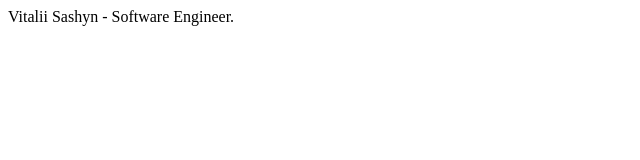
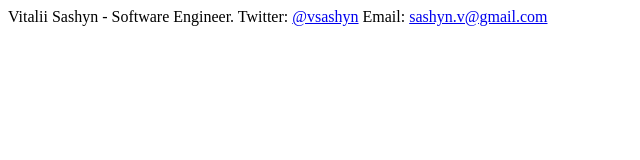
Before and after one commit to vsashyn/vsashyn.github.io, a plain HTML site: page index.html in a window 1280 px wide. Shown: the whole page, without its empty margins (0-640 px from the left). Drawn offline with Linux system fonts and the light colour scheme.

Commit message:
Add email and twitter

```diff
--- a/index.html
+++ b/index.html
@@ -18,5 +18,8 @@
   </head>
   <body>
     Vitalii Sashyn - Software Engineer.
+
+    Twitter: <a href="https://twitter.com/vsashyn">@vsashyn</a>
+    Email: <a href="sashyn.v@gmail.com">sashyn.v@gmail.com</a>
   </body>
 </html>
```
